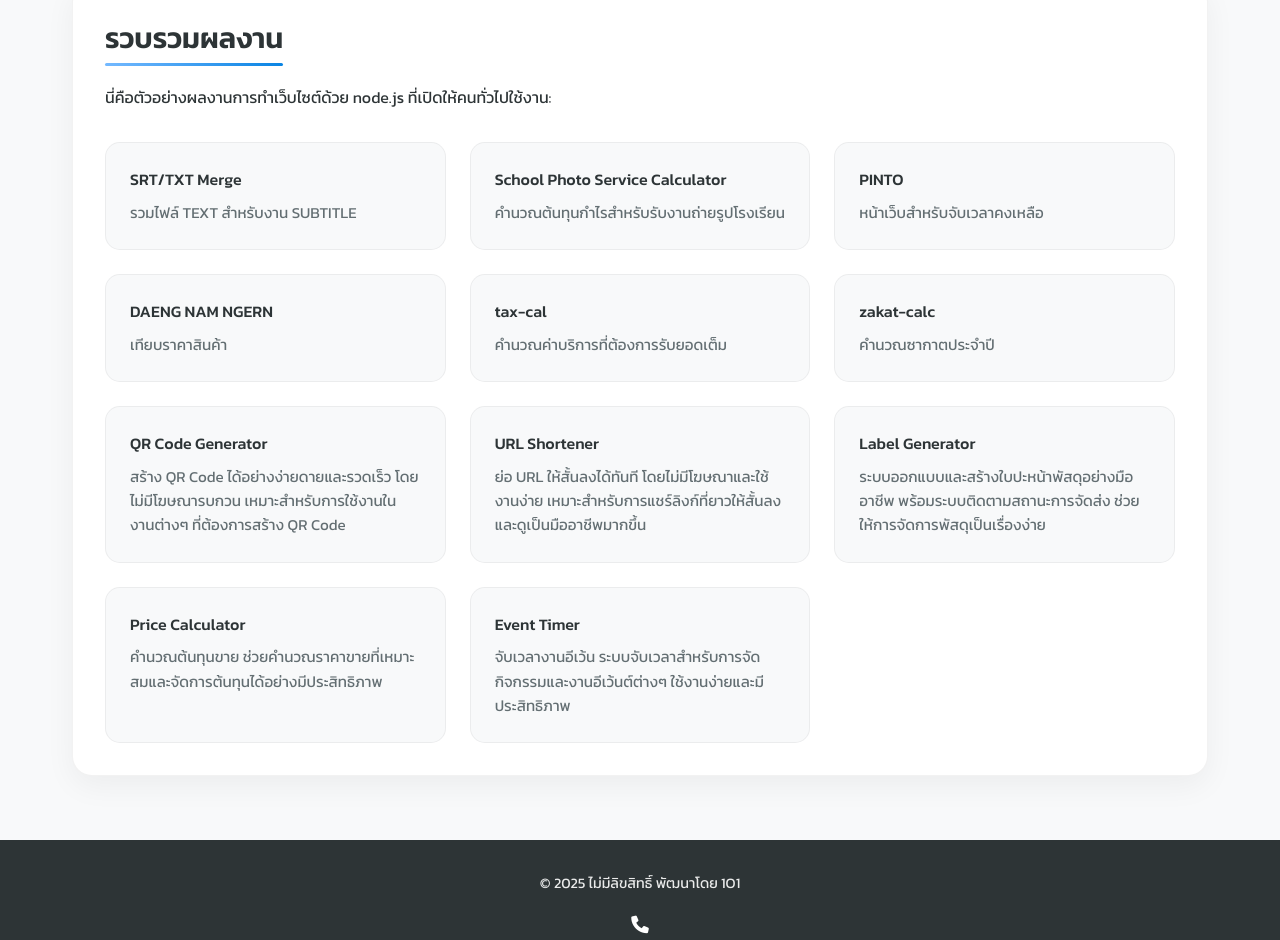
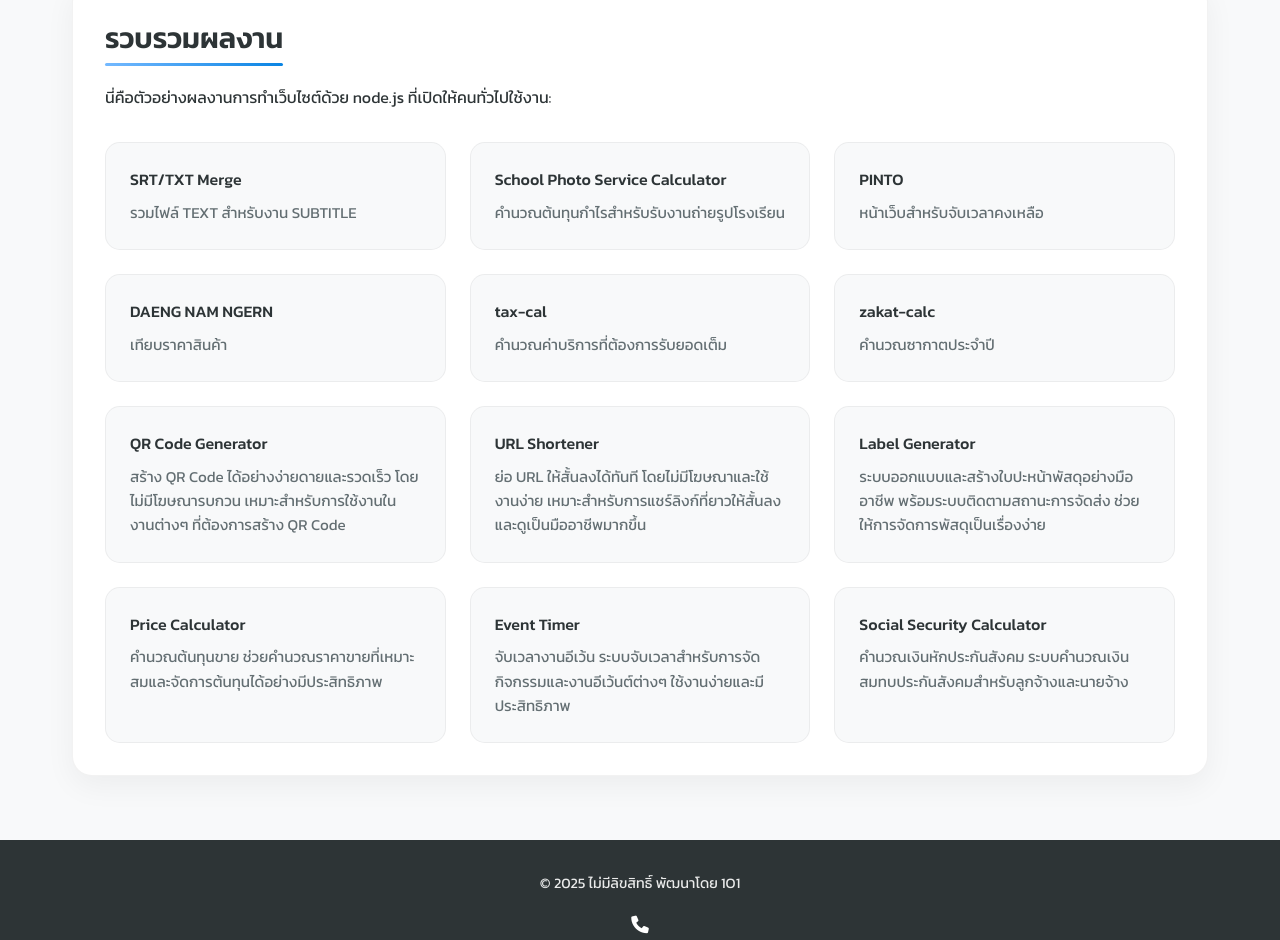
Before and after one commit to singfirewire/singfirewire.github.io, a plain HTML site: page index.html in a window 1280 px wide. Shown: the part 268-1208 px from the top of the page. Drawn offline with Linux system fonts and the light colour scheme.

Commit message:
Update index.html

```diff
--- a/index.html
+++ b/index.html
@@ -264,6 +264,10 @@
                     <a href="https://time-omega-puce.vercel.app/" target="_blank">Event Timer</a>
                     <p>จับเวลางานอีเว้น ระบบจับเวลาสำหรับการจัดกิจกรรมและงานอีเว้นต์ต่างๆ ใช้งานง่ายและมีประสิทธิภาพ</p>
                 </li>
+                <li class="portfolio-item">
+                    <a href="https://ssc-flame.vercel.app/" target="_blank">Social Security Calculator</a>
+                    <p>คำนวณเงินหักประกันสังคม ระบบคำนวณเงินสมทบประกันสังคมสำหรับลูกจ้างและนายจ้าง</p>
+                </li>
             </ul>
         </div>
     </div>
```
